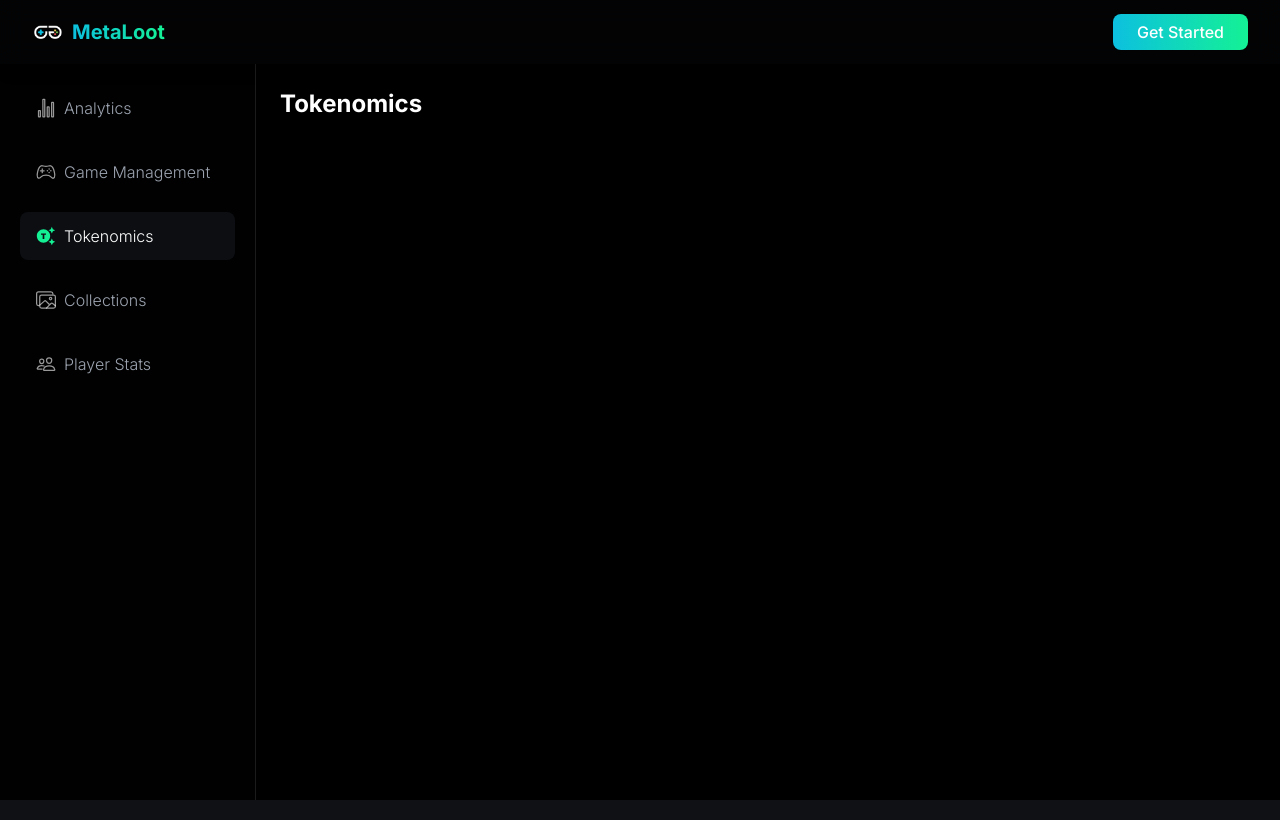
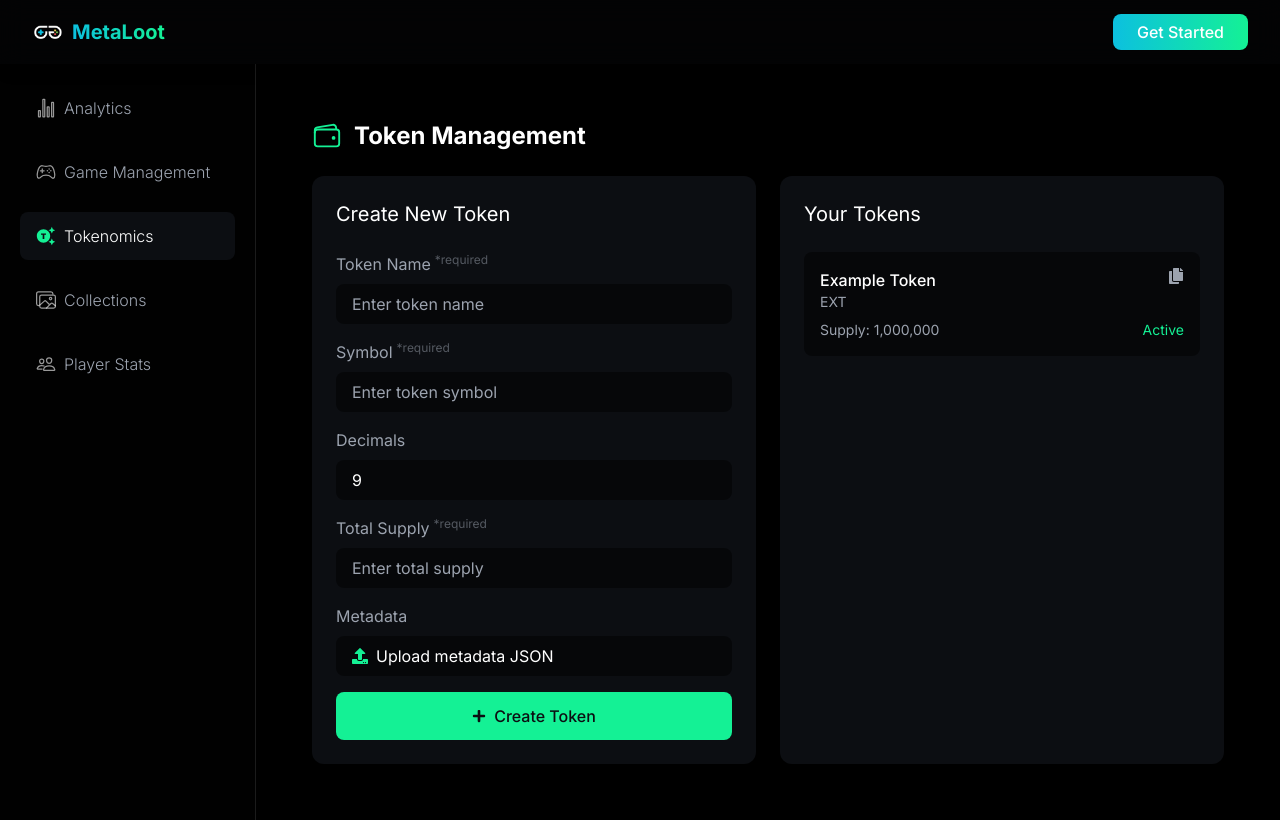
Before and after one commit to vanha777/metaloot.dev, a Next.js app: page /dashboard in a window 1280 px wide. Both pictures are taken after a click on the button "Tokenomics". Built offline with nearby package versions, Linux system fonts and the light colour scheme.

Commit message:
added tokenomics section

```diff
--- a/app/dashboard/components/AnalyticsSection.tsx
+++ b/app/dashboard/components/AnalyticsSection.tsx
@@ -175,7 +175,6 @@ export default function AnalyticsSection() {
       });
       setLoading(false);
     };
-
     fetchAnalytics();
   }, []);
 
--- a/app/dashboard/components/TokenomicsSection.tsx
+++ b/app/dashboard/components/TokenomicsSection.tsx
@@ -1,11 +1,194 @@
+import { useState } from "react";
+import { IoWalletOutline } from "react-icons/io5";
+import { FaPlus, FaUpload, FaCopy } from "react-icons/fa";
+import Alert from "@/components/Alert";
+
+interface TokenForm {
+  name: string;
+  symbol: string;
+  decimals: string;
+  totalSupply: string;
+  metadata: File | null;
+}
 
 export default function TokenomicsSection() {
-    return (
-      <div className="space-y-6">
-        <h2 className="text-2xl font-bold text-white">Tokenomics</h2>
-        <div className="grid grid-cols-1 md:grid-cols-3 gap-6">
+  const [formData, setFormData] = useState<TokenForm>({
+    name: '',
+    symbol: '',
+    decimals: '9',
+    totalSupply: '',
+    metadata: null
+  });
+  const [alert, setAlert] = useState({
+    show: false,
+    message: '',
+    type: 'info' as 'success' | 'error' | 'info'
+  });
 
+  const handleChange = (e: React.ChangeEvent<HTMLInputElement>) => {
+    const { name, value } = e.target;
+    setFormData(prev => ({
+      ...prev,
+      [name]: value
+    }));
+  };
+
+  const handleFileChange = (e: React.ChangeEvent<HTMLInputElement>) => {
+    const file = e.target.files?.[0];
+    if (file) {
+      setFormData(prev => ({
+        ...prev,
+        metadata: file
+      }));
+    }
+  };
+
+  const createToken = async () => {
+    if (!formData.name || !formData.symbol || !formData.totalSupply) {
+      setAlert({
+        show: true,
+        message: 'Please fill in all required fields',
+        type: 'error'
+      });
+      return;
+    }
+
+    try {
+      // Add token creation logic here
+      console.log('Creating token with data:', formData);
+      setAlert({
+        show: true,
+        message: 'Token created successfully!',
+        type: 'success'
+      });
+    } catch (error) {
+      setAlert({
+        show: true,
+        message: 'Failed to create token',
+        type: 'error'
+      });
+    }
+  };
+
+  return (
+    <div className="space-y-6 p-8">
+      <div className="flex items-center gap-3">
+        <IoWalletOutline className="text-3xl text-green" />
+        <h2 className="text-2xl font-bold text-white">Token Management</h2>
+      </div>
+
+      <div className="grid grid-cols-1 lg:grid-cols-2 gap-6">
+        {/* Token Creation Form */}
+        <div className="bg-grey p-6 rounded-xl">
+          <h3 className="text-xl text-white mb-6">Create New Token</h3>
+          <div className="space-y-4">
+            <div>
+              <h3 className="text-gray-400 mb-2 flex items-start gap-1">Token Name <span className="opacity-50 text-xs">*required</span></h3>
+              <input
+                type="text"
+                name="name"
+                value={formData.name}
+                onChange={handleChange}
+                className="w-full bg-black/50 text-white rounded-lg px-4 py-2 focus:outline-none focus:ring-1 focus:ring-green"
+                placeholder="Enter token name"
+              />
+            </div>
+            <div>
+              <h3 className="text-gray-400 mb-2 flex items-start gap-1">Symbol <span className="opacity-50 text-xs">*required</span></h3>
+              <input
+                type="text"
+                name="symbol"
+                value={formData.symbol}
+                onChange={handleChange}
+                className="w-full bg-black/50 text-white rounded-lg px-4 py-2 focus:outline-none focus:ring-1 focus:ring-green"
+                placeholder="Enter token symbol"
+              />
+            </div>
+            <div>
+              <h3 className="text-gray-400 mb-2">Decimals</h3>
+              <input
+                type="number"
+                name="decimals"
+                value={formData.decimals}
+                onChange={handleChange}
+                className="w-full bg-black/50 text-white rounded-lg px-4 py-2 focus:outline-none focus:ring-1 focus:ring-green"
+                placeholder="Enter decimals"
+              />
+            </div>
+            <div>
+              <h3 className="text-gray-400 mb-2 flex items-start gap-1">Total Supply <span className="opacity-50 text-xs">*required</span></h3>
+              <input
+                type="number"
+                name="totalSupply"
+                value={formData.totalSupply}
+                onChange={handleChange}
+                className="w-full bg-black/50 text-white rounded-lg px-4 py-2 focus:outline-none focus:ring-1 focus:ring-green"
+                placeholder="Enter total supply"
+              />
+            </div>
+            <div>
+              <h3 className="text-gray-400 mb-2">Metadata</h3>
+              <label className="flex items-center gap-2 bg-black/50 text-white rounded-lg px-4 py-2 cursor-pointer hover:bg-black/60">
+                <FaUpload className="text-green" />
+                <span>{formData.metadata ? formData.metadata.name : 'Upload metadata JSON'}</span>
+                <input
+                  type="file"
+                  accept=".json"
+                  onChange={handleFileChange}
+                  className="hidden"
+                />
+              </label>
+            </div>
+            <button
+              onClick={createToken}
+              className="w-full bg-green hover:bg-green/90 text-grey px-6 py-3 rounded-lg font-medium flex items-center justify-center gap-2 mt-6"
+            >
+              <FaPlus className="text-sm" />
+              <span>Create Token</span>
+            </button>
+          </div>
+        </div>
+
+        {/* Token List */}
+        <div className="bg-grey p-6 rounded-xl">
+          <h3 className="text-xl text-white mb-6">Your Tokens</h3>
+          <div className="space-y-4">
+            {/* Example Token */}
+            <div className="bg-black/50 p-4 rounded-lg">
+              <div className="flex justify-between items-start mb-2">
+                <div>
+                  <h4 className="text-white font-medium">Example Token</h4>
+                  <p className="text-gray-400 text-sm">EXT</p>
+                </div>
+                <button
+                  className="text-gray-400 hover:text-white"
+                  onClick={() => {
+                    navigator.clipboard.writeText("token_address_here");
+                    setAlert({
+                      show: true,
+                      message: 'Address copied to clipboard',
+                      type: 'info'
+                    });
+                  }}
+                >
+                  <FaCopy />
+                </button>
+              </div>
+              <div className="flex justify-between text-sm">
+                <span className="text-gray-400">Supply: 1,000,000</span>
+                <span className="text-green">Active</span>
+              </div>
+            </div>
+          </div>
         </div>
       </div>
-    )
-  }
+
+      <Alert
+        isOpen={alert.show}
+        message={alert.message}
+        type={alert.type}
+        onClose={() => setAlert(prev => ({ ...prev, show: false }))}
+      />
+    </div>
+  );
+}
```
Also changed, not shown: app/dashboard/page.tsx (line endings or trailing spaces).
